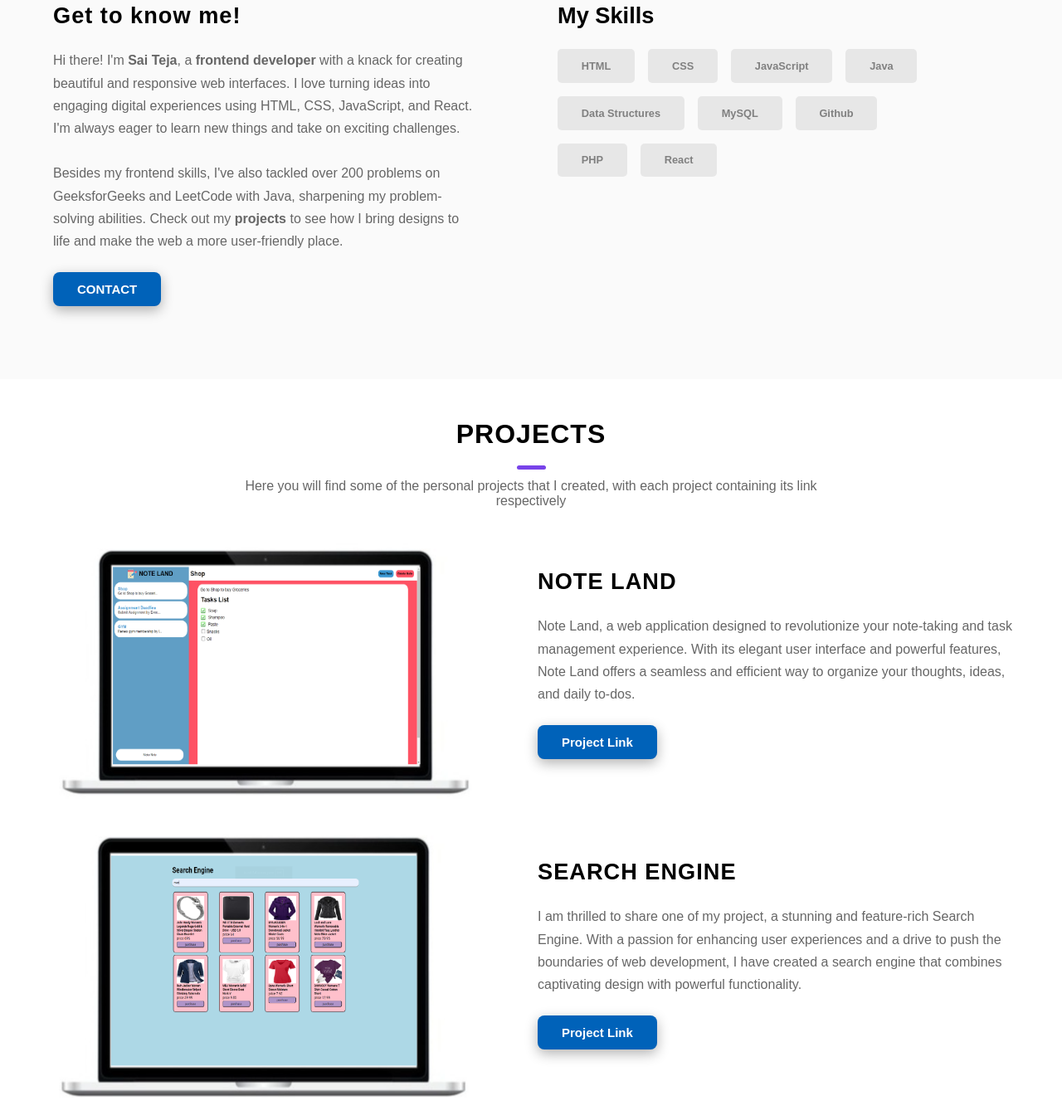
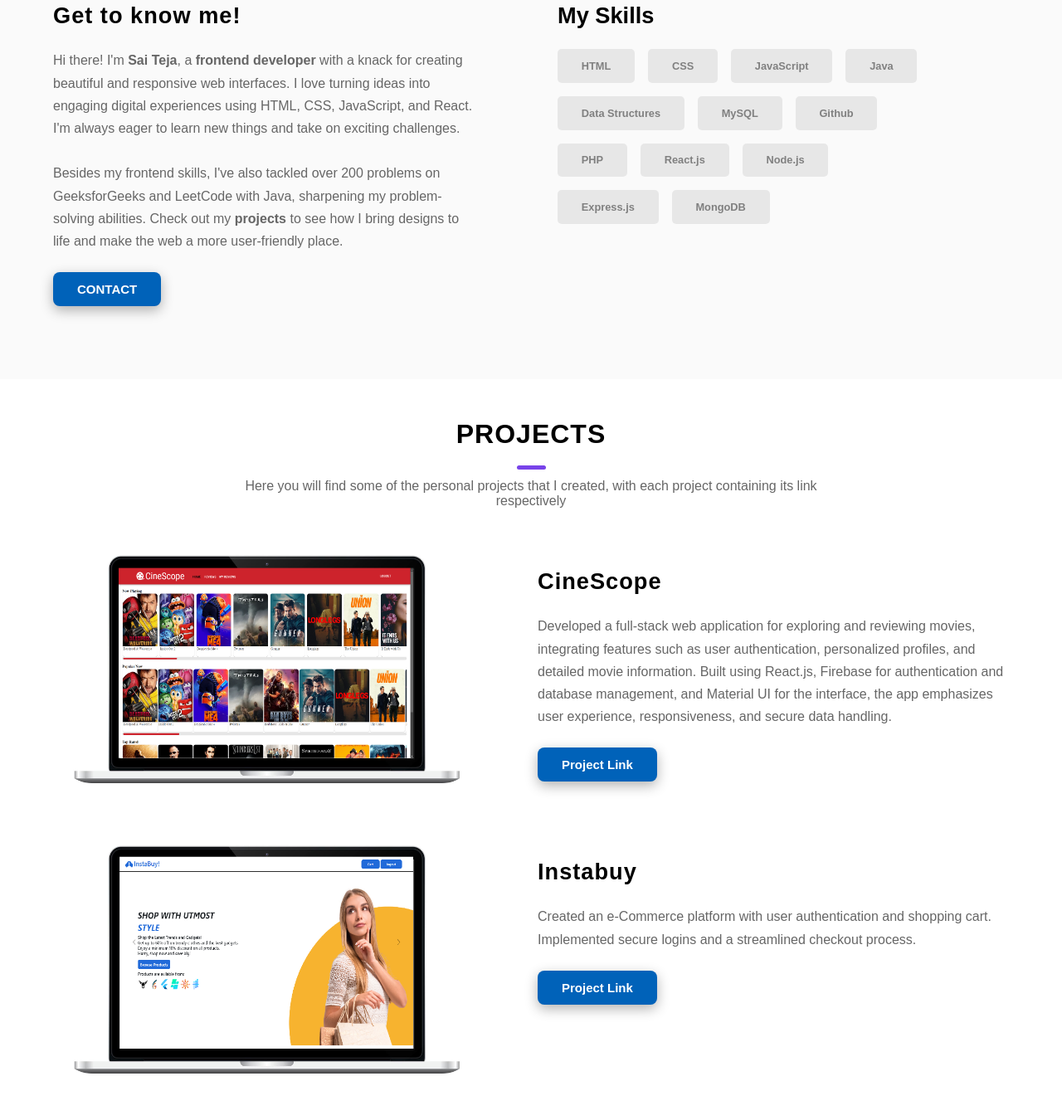
Before and after one commit to saiteja218/portfolio, a plain HTML site: page index.html in a window 1280 px wide. Shown: the part 1049-2399 px from the top of the page at 83% size. Drawn offline with Linux system fonts and the light colour scheme.

Commit message:
project update-1

```diff
--- a/index.html
+++ b/index.html
@@ -39,8 +39,8 @@
             <p>A dedicated and innovative aspiring frontend developer with a talent for crafting elegant, responsive,
                 and user-friendly web interfaces</p>
             <div class="btns">
-                <button class="download"><a href="sai-teja-resume.pdf" download="sai-teja-resume" target="_blank" style="text-decoration: none; color: #333;">RESUME</a></button>
-                 <button class="intto-btn">PROJECTS</button>
+                <button class="download"><a href="tejas-new-resume.pdf" download="sai-teja-resume" target="_blank" style="text-decoration: none; color: #333;">RESUME</a></button>
+                 <button class="intto-btn" style="cursor:pointer;" onclick="document.getElementById('three').scrollIntoView({ behavior: 'smooth' });">PROJECTS</button>
             </div>
 
 
@@ -94,7 +94,7 @@
                     life and make the web a more user-friendly place.
 
                 </p>
-                <button id="btn1">CONTACT</button>
+                <button id="btn1" onclick="document.getElementById('4').scrollIntoView({ behavior: 'smooth' });" style="cursor: pointer;">CONTACT</button>
             </div>
             <div class="right">
                 <h2>My Skills</h2>
@@ -107,7 +107,11 @@
                     <div class="skill">MySQL</div>
                     <div class="skill">Github</div>
                     <div class="skill">PHP</div>
-                    <div class="skill">React</div>
+                    <div class="skill">React.js</div>
+                    <div class="skill">Node.js</div>
+                    <div class="skill">Express.js</div>
+                    <div class="skill">MongoDB</div>
+
                 </div>
 
             </div>
@@ -128,6 +132,27 @@
             respectively</p>
     </div>
 
+
+    <div class="project">
+        <div class="l">
+            <img src="png/Cinescope.png" alt="">
+        </div>
+        <div class="r">
+            <h2>CineScope</h2>
+            <p>Developed a full-stack web application for exploring and reviewing movies, integrating features such as user authentication, personalized profiles, and detailed movie information. Built using React.js, Firebase for authentication and database management, and Material UI for the interface, the app emphasizes user experience, responsiveness, and secure data handling.</p>
+            <button class="btn2"><a href="https://cinescope-teja.netlify.app/" target="_blank">Project Link</a></button>
+        </div>
+    </div>
+    <div class="project">
+        <div class="l">
+            <img src="png/instabuy.png" alt="">
+        </div>
+        <div class="r">
+            <h2>Instabuy</h2>
+            <p>Created an e-Commerce platform with user authentication and shopping cart. Implemented secure logins and a streamlined checkout process.</p>
+            <button class="btn2"><a href="https://instabuy-teja.netlify.app/" target="_blank">Project Link</a></button>
+        </div>
+    </div>
 
     <div class="project">
         <div class="l">
```
Also changed, not shown: png/Cinescope.png (added), png/instabuy.png (added), 3 other files.
